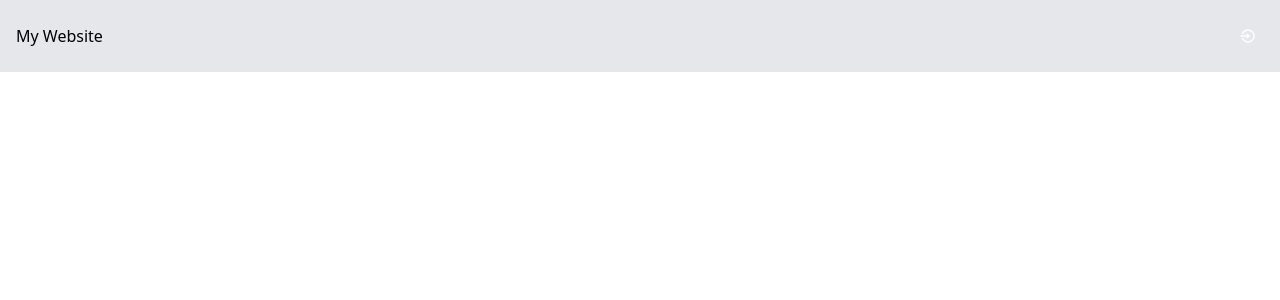
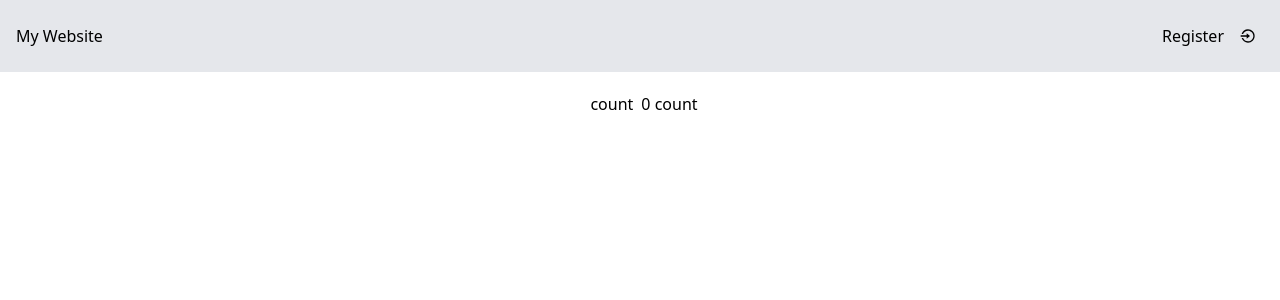
Before and after one commit to arashn2y/movie-app, a React (Vite) app: page / in a window 1280 px wide. Shown: the top 300 px of the page. Built offline with nearby package versions, Linux system fonts and the light colour scheme.

Commit message:
lezione 07/07

```diff
--- a/package.json
+++ b/package.json
@@ -14,6 +14,7 @@
     "react": "^19.1.0",
     "react-dom": "^19.1.0",
     "react-icons": "^5.5.0",
+    "react-router-dom": "^7.6.3",
     "tailwindcss": "^4.1.10"
   },
   "devDependencies": {
--- a/src/App.tsx
+++ b/src/App.tsx
@@ -1,7 +1,14 @@
+import { Routes, Route } from "react-router-dom";
 import Header from "./components/Header";
 
 function App() {
-  return <Header />;
+  return (
+    <Routes>
+      <Route path="/" element={<Header />} />
+      <Route path="/login" element={<div>Login</div>} />
+      <Route path="/register" element={<div>Register</div>} />
+    </Routes>
+  );
 }
 
 export default App;
--- a/src/components/Button.tsx
+++ b/src/components/Button.tsx
@@ -10,7 +10,7 @@ function Button(props: ButtonProps) {
   // const { title, onClick } = props;
   return (
     <button
-      className="flex items-center gap-1 px-2 h-10 rounded-lg hover:bg-black hover:bg-black-700 text-white cursor-pointer"
+      className="flex items-center gap-1 px-2 h-10 rounded-lg hover:bg-black hover:text-white text-black cursor-pointer"
       onClick={props.onClick}>
       {props.children}
     </button>
--- a/src/components/Header.tsx
+++ b/src/components/Header.tsx
@@ -1,6 +1,7 @@
-import { useState } from "react";
+import { useState, useEffect } from "react";
 import { RiLoginCircleLine as LoginIcon } from "react-icons/ri";
 import Button from "./Button";
+import { Link } from "react-router-dom";
 // import Input from "./Input";
 
 function Header() {
@@ -15,22 +16,40 @@ function Header() {
   //   setValue(value);
   // };
 
+  setTimeout(() => {
+    console.log("UseEffect was called 2 seconds ago...");
+  }, 2000);
+
+  useEffect(() => {
+    if (count === 2) {
+      setTimeout(() => {
+        console.log("UseEffect was called 2 seconds ago...");
+      }, 2000);
+    }
+  }, [count]);
+
   return (
+    <>
       <header className="bg-gray-200 flex justify-between items-center p-4">
         <h1>My Website</h1>
-      {/* <Input
-        value={value}
-        onChange={(inputValue: string) => {
-          changeHandler(inputValue);
-        }}
-      /> */}
-      {/* <Button title="Click me" onClick={clickHandler} children="Login" /> */}
+        <span className="flex items-center gap-2">
+          <Link to="/register" className="hover:text-blue-400">
+            Register
+          </Link>
+          <Link to="/login">
             <Button title="Click me" onClick={clickHandler}>
               <LoginIcon />
-        {/* Login */}
             </Button>
-      {/* <h1 className="">{count} count</h1> */}
+          </Link>
+        </span>
       </header>
+      <main className="h-16 flex justify-center items-center">
+        <Button title="count" onClick={clickHandler}>
+          count
+        </Button>
+        <h1>{count} count</h1>
+      </main>
+    </>
   );
 }
 
--- a/src/main.tsx
+++ b/src/main.tsx
@@ -1,5 +1,6 @@
 import { StrictMode } from "react";
 import { createRoot } from "react-dom/client";
+import { BrowserRouter } from "react-router-dom";
 import "./index.css";
 import App from "./App";
 
@@ -7,6 +8,8 @@ const root = document.getElementById("root") as HTMLElement;
 
 createRoot(root).render(
   <StrictMode>
-    <App />
+    <BrowserRouter>
+      <App />
+    </BrowserRouter>
   </StrictMode>
 );
```
Also changed, not shown: 1 other file (tests, documents, lock files or other folders). Lines whose indentation alone changed are shown as unchanged.
